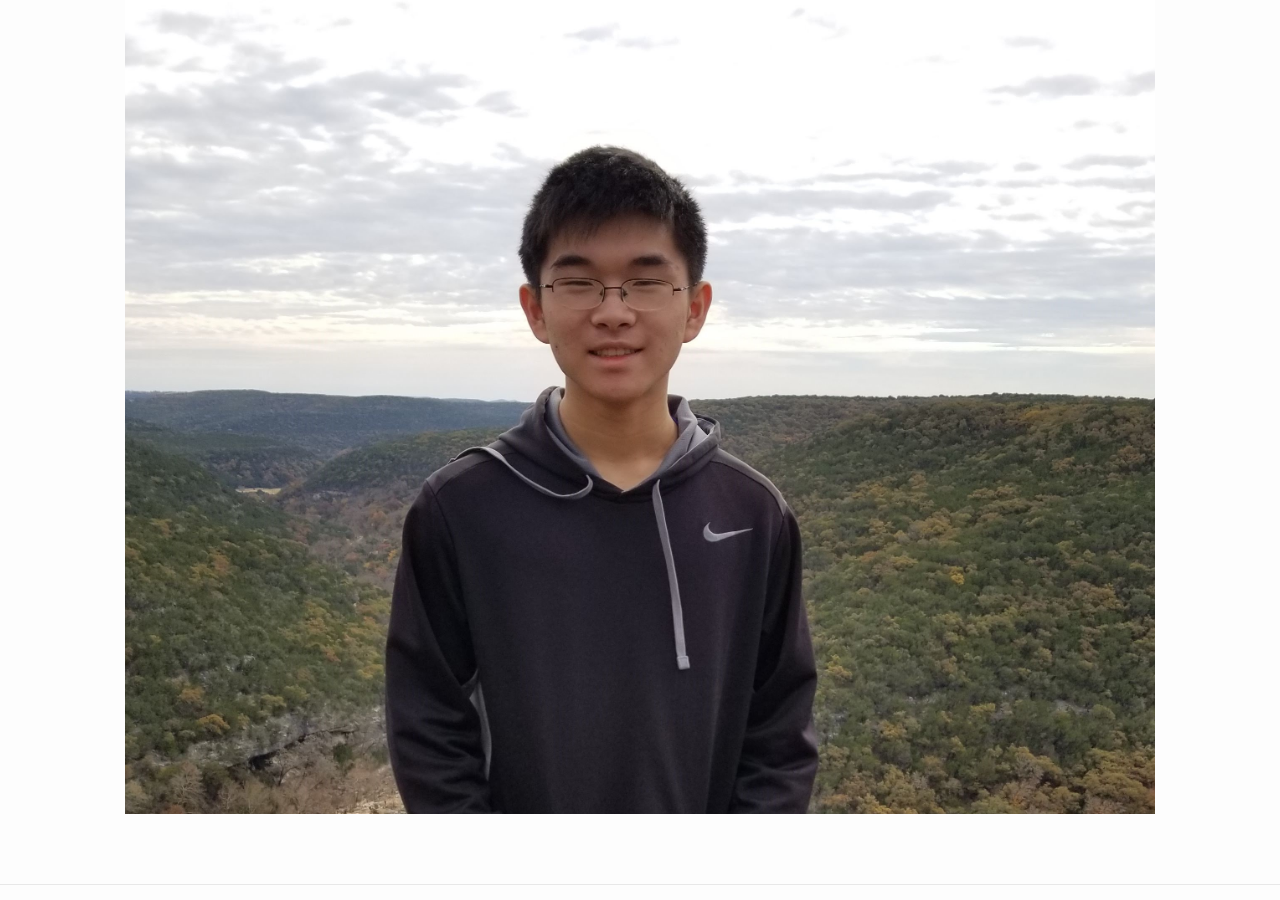
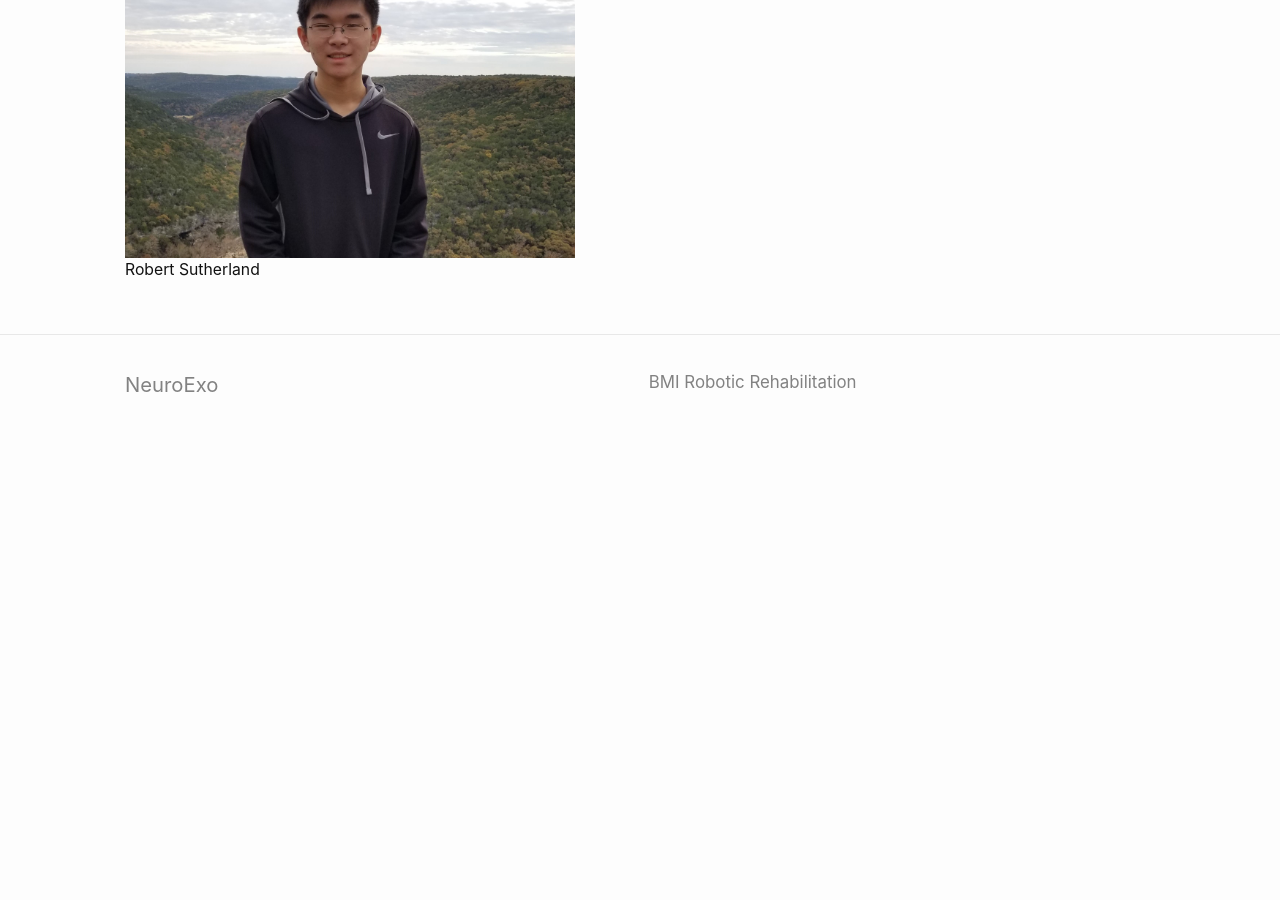
Before and after one commit to arcraik/neuroexo-website, a Jekyll site: the page built from _posts/2019-06-11-Highschool-Intern.md, in a window 1280 px wide and 900 px high, scrolled down 465 px. Built offline with Jekyll 4.4.1, drawn with Linux system fonts in a browser that asks for light colours; after the commit the page ends 935 px from its top, so only the background shows below that.

Commit message:
Update 2019-06-11-Highschool-Intern.md

```diff
--- a/_posts/2019-06-11-Highschool-Intern.md
+++ b/_posts/2019-06-11-Highschool-Intern.md
@@ -2,5 +2,8 @@
 layout: post
 title: Ruofan, High School Intern from Carnegie Vanguard, joins our team
 ---
+ <figure class="post">
+ <img src="/photos/rliu.jpg">
+ <figcaption>Robert Sutherland</figcaption>
+ </figure>
 Ruofan a rising Junior at Carnegie Vanguard High School will be working with us as a web designer and research assistant for this summer and beyond.
-<img src="/photos/rliu.jpg">
```
